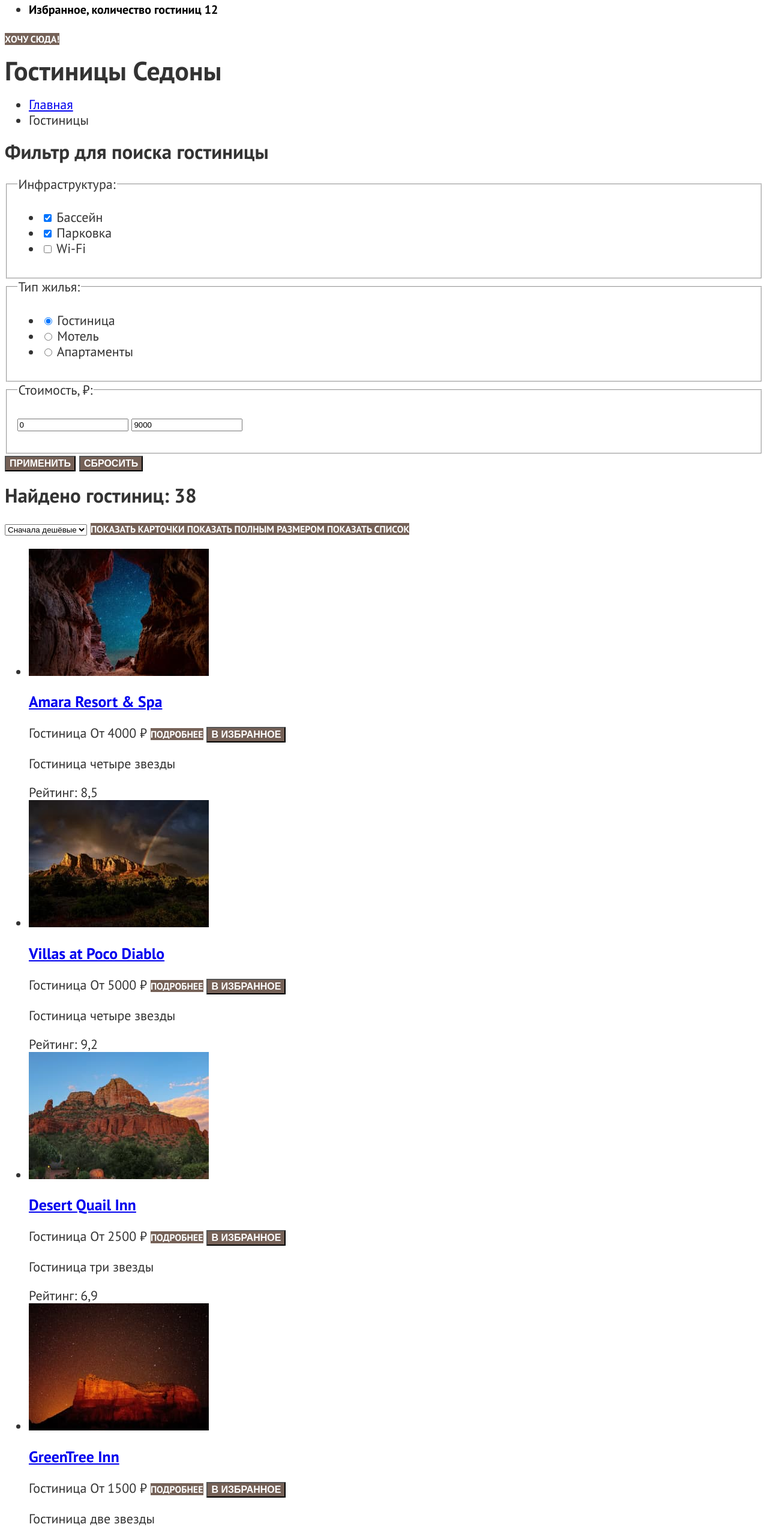
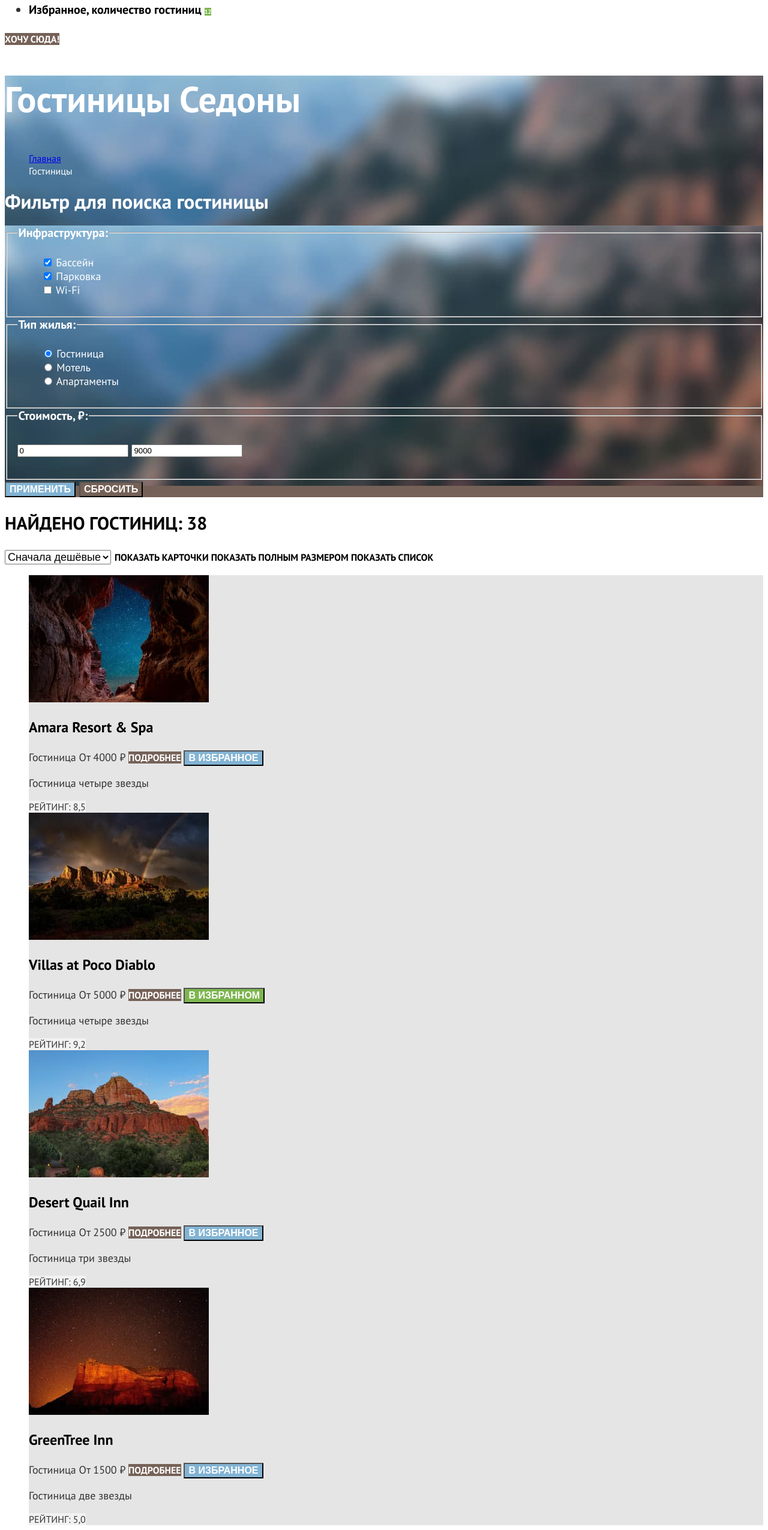
Before and after one commit to nats-uri/2512131-sedona-2, a plain HTML site: page catalog.html in a window 1280 px wide. Shown: the part 229-2780 px from the top of the page at 60% size. Drawn offline with Linux system fonts and the light colour scheme.

Commit message:
добавляет базовые стили catalog
+ правки в названии классов и базовых стилях в index

```diff
--- a/catalog.html
+++ b/catalog.html
@@ -31,7 +31,7 @@
           <li class="navigation-item">
             <a class="navigation-link" href="#">
               <span class="visually-hidden">Избранное, количество гостиниц</span>
-              <span>12</span>
+              <span class="navigation-favorite-number">12</span>
             </a>
           </li>
         </ul>
@@ -42,6 +42,9 @@
     </header>
 
     <main class="main-catalog">
+
+      <section class="catalog-filter">
+
         <header class="catalog-header">
           <h1 class="catalog-header-title">Гостиницы Седоны</h1>
           <ul class="breadcrumbs">
@@ -54,7 +57,7 @@
           </ul>
         </header>
 
-      <section class="catalog-filter">
+
         <h2 class="visually-hidden">Фильтр для поиска гостиницы</h2>
         <form class="catalog-filter" action="https://echo.htmlacademy.ru/" method="get">
 
@@ -114,7 +117,7 @@
             </p>
           </fieldset>
 
-          <button class="button button-submit" type="submit">Применить</button>
+          <button class="button button-blue button-submit" type="submit">Применить</button>
           <button class="button button-clear" type="reset">Сбросить</button>
         </form>
 
@@ -122,17 +125,17 @@
 
       <section class="catalog-result">
 
-        <h2 class="section-title catalog-result-title">Найдено гостиниц: 38</h2>
+        <h2 class="title catalog-result-title">Найдено гостиниц: 38</h2>
         <select class="select-control" aria-label="Сортировка">
           <option value="cheap">Сначала дешёвые</option>
         </select>
-        <a class="button" href="#">
+        <a class="button button-white" href="#">
           <span class="visually-hidden">Показать карточки</span>
         </a>
-        <a href="#" class="button button-light">
+        <a href="#" class="button button-white">
           <span class="visually-hidden">Показать полным размером</span>
         </a>
-        <a href="#" class="button button-light">
+        <a href="#" class="button button-white">
           <span class="visually-hidden">Показать список</span>
         </a>
 
@@ -145,11 +148,11 @@
             <span class="product-card-text">Гостиница</span>
             <span class="product-card-text">От 4000 ₽</span>
             <a class="button button-card" href="#">подробнее</a>
-            <button class="button button-card button-card-favorite" type="button">В избранное</button>
+            <button class="button button-blue button-card button-card-favorite" type="button">В избранное</button>
             <p class="stars stars-four">
               <span class="visually-hidden">Гостиница четыре звезды</span>
             </p>
-            <span class="product-card-rating">Рейтинг: 8,5</span>
+            <span class="button button-grey button-product-rating">Рейтинг: 8,5</span>
           </li>
            <li class="product-card">
             <a class="product-card-link" href="# ">
@@ -159,11 +162,11 @@
             <span class="product-card-text">Гостиница</span>
             <span class="product-card-text">От 5000 ₽</span>
             <a class="button button-card" href="#">подробнее</a>
-            <button class="button button-card button-card-favorite" type="button">В избранное</button>
+            <button class="button button-green button-card button-card-favorite" type="button">В избранном</button>
             <p class="stars stars-four">
               <span class="visually-hidden">Гостиница четыре звезды</span>
             </p>
-            <span class="product-card-rating">Рейтинг: 9,2</span>
+            <span class="button button-grey button-product-rating">Рейтинг: 9,2</span>
           </li>
           <li class="product-card">
             <a class="product-card-link" href="# ">
@@ -173,11 +176,11 @@
             <span class="product-card-text">Гостиница</span>
             <span class="product-card-text">От 2500 ₽</span>
             <a class="button button-card" href="#">подробнее</a>
-            <button class="button button-card button-card-favorite" type="button">В избранное</button>
+            <button class="button button-blue button-card button-card-favorite" type="button">В избранное</button>
             <p class="stars stars-three">
               <span class="visually-hidden">Гостиница три звезды</span>
             </p>
-            <span class="product-card-rating">Рейтинг: 6,9</span>
+            <span class="button button-grey button-product-rating">Рейтинг: 6,9</span>
           </li>
           <li class="product-card">
             <a class="product-card-link" href="# ">
@@ -187,17 +190,17 @@
             <span class="product-card-text">Гостиница</span>
             <span class="product-card-text">От 1500 ₽</span>
             <a class="button button-card" href="#">подробнее</a>
-            <button class="button button-card button-card-favorite" type="button">В избранное</button>
+            <button class="button button-blue button-card button-card-favorite" type="button">В избранное</button>
             <p class="stars stars-two">
               <span class="visually-hidden">Гостиница две звезды</span>
             </p>
-            <span class="product-card-rating">Рейтинг: 5,0</span>
+            <span class="button button-grey button-product-rating">Рейтинг: 5,0</span>
           </li>
         </ul>
 
          <ul class="pagination">
-          <li class="pagination-item">
-            <a class="pagination-link pagination-current">1</a>
+          <li class="pagination-item pagination-current">
+            <a class="pagination-link">1</a>
           </li>
           <li class="pagination-item">
             <a class="pagination-link" href="#">2</a>
@@ -208,7 +211,7 @@
           <li class="pagination-item">
             <a class="pagination-link" href="#">4</a>
           </li>
-          <li class="pagination-item">
+          <li class="pagination-item pagination-between">
             <a class="pagination-link" href="#">...</a>
           </li>
           <li class="pagination-item">
@@ -220,11 +223,11 @@
 
 
       <section class="subscribe catalog-subscribe">
-        <h2 class="section-title subscribe-title">Подпишитесь на рассылку</h2>
+        <h2 class="title subscribe-title">Подпишитесь на рассылку</h2>
         <p class="subscribe-description">Только полезная информация и никакого спама, честное бойскаутское!</p>
         <form class="subscribe-form" action="https://echo.htmlacademy.ru/" method="post">
           <input class="subscribe-email" type="text" name="email" placeholder="Ваш e-mail" required>
-          <button class="button subscribe-button" type="submit">Подписаться</button>
+          <button class="button button-blue subscribe-button" type="submit">Подписаться</button>
         </form>
       </section>
 
--- a/styles/styles.css
+++ b/styles/styles.css
@@ -47,6 +47,32 @@ body {
   color: #FFFFFF;
   background-color: #756157;
   text-decoration: none;
+}
+
+.button-blue {
+  background-color: #82B3D3;
+}
+
+.button-clear {
+  background-color: inherit;
+}
+
+.button-green {
+  background-color: #7DB54F;
+}
+
+.button-white {
+  color: #000000;
+  background-color: #FFFFFF;
+}
+
+.button-grey {
+  color: #333333;
+  background-color: #F2F2F2;
+}
+
+.button-product-rating {
+  font-weight: 400;
 }
 
 .hero {
@@ -127,12 +153,119 @@ body {
 .subscribe-button {
   font-size: 20px;
   line-height: 36px;
-  background-color: #82B3D3;
+}
+
+.footer-contacts-list {
+  list-style: none;
+}
+
+.social-list {
+  list-style: none;
 }
 
 .contact-phone {
   font-size: 40px;
   line-height: 40px;
   text-decoration: none;
+  text-transform: uppercase;
   color: #000000;
 }
+
+.catalog-filter {
+  color: #ffffff;
+  background-color: #756157;
+  background-image: url(../images/catalog-filter-background.jpg);
+  background-size: 100% auto;
+  background-repeat: no-repeat;
+}
+
+.catalog-header-title {
+  font-size: 60px;
+  line-height: 78px;
+}
+
+.breadcrumbs {
+  list-style: none;
+  font-size: 16px;
+  line-height: 21px;
+}
+
+.catalog-filter-title {
+  font-size: 20px;
+  line-height: 24px;
+  font-weight: 700;
+}
+
+.catalog-filter-list {
+  font-size: 18px;
+  line-height: 23px;
+  list-style: none;
+}
+
+.select-control {
+  font-size: 18px;
+  line-height: 21px;
+}
+
+.product-list {
+  font-size: 18px;
+  line-height: 21px;
+  color: #333333;
+  list-style: none;
+}
+
+.product-card {
+  background-color: #E5E5E5;
+}
+
+.product-card-link {
+  text-decoration: none;
+}
+
+.product-card-title {
+  font-size: 24px;
+  line-height: 28px;
+  color: #000000;
+}
+
+.pagination {
+  list-style: none;
+}
+
+.pagination-item {
+  font-size: 20px;
+  line-height: 36px;
+  font-weight: 700;
+  color: #FFFFFF;
+  background-color: #82B3D3;
+}
+
+.pagination-link {
+  text-decoration: none;
+}
+
+.pagination-current {
+  color: #000000;
+  background-color: #F2F2F2;
+}
+
+.pagination-between {
+  font-size: 22px;
+  line-height: 26px;
+  font-weight: 400;
+  color: #000000;
+  background-color: inherit;
+}
+
+.catalog-subscribe {
+  background-image: none;
+  background-color: #FFFFFF;
+}
+
+.catalog-subscribe .subscribe-title {
+  color: #000000;
+}
+
+.catalog-subscribe .subscribe-description {
+  color: #333333;
+}
```
Also changed, not shown: index.html (+1 -1 lines). Lines whose indentation alone changed are shown as unchanged.
